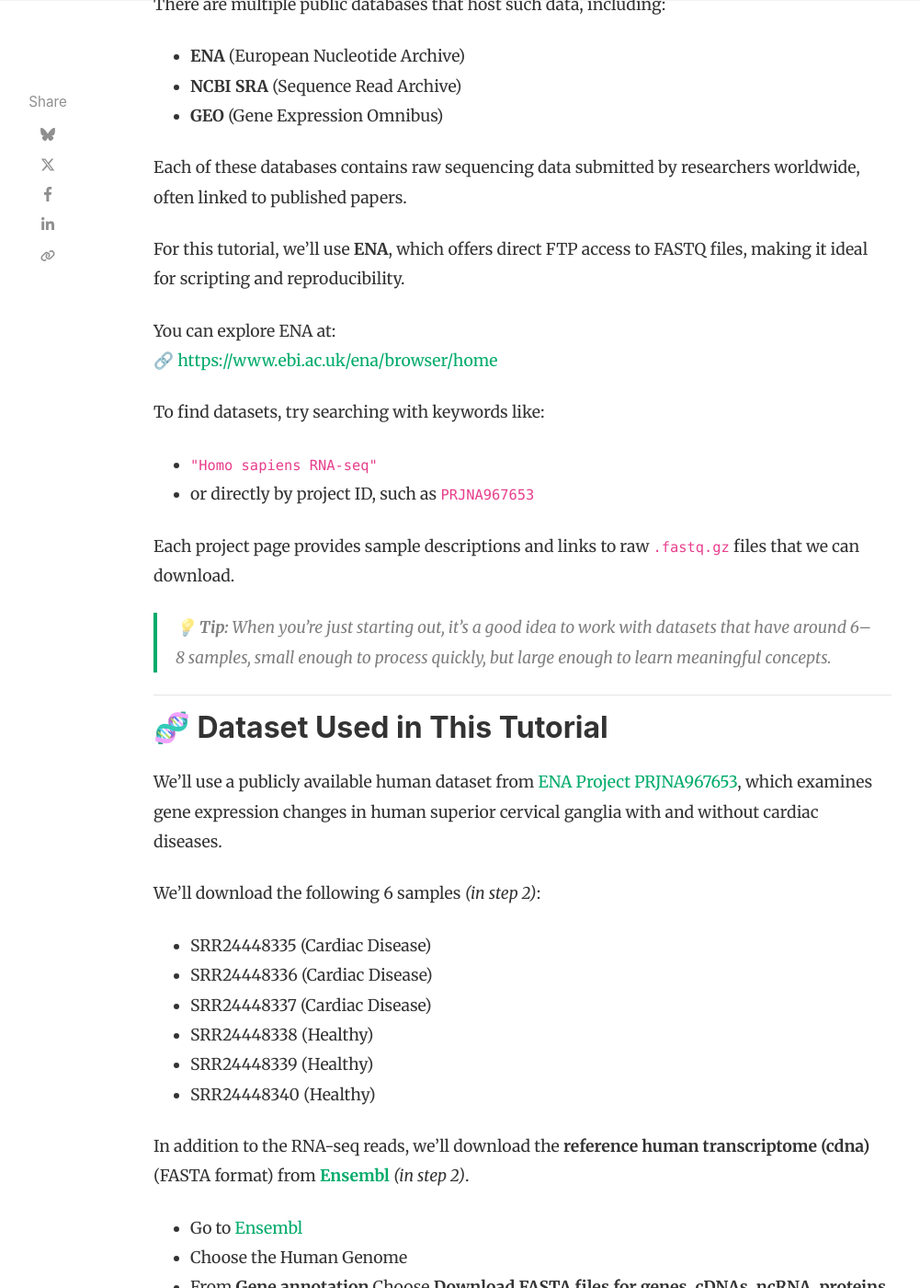
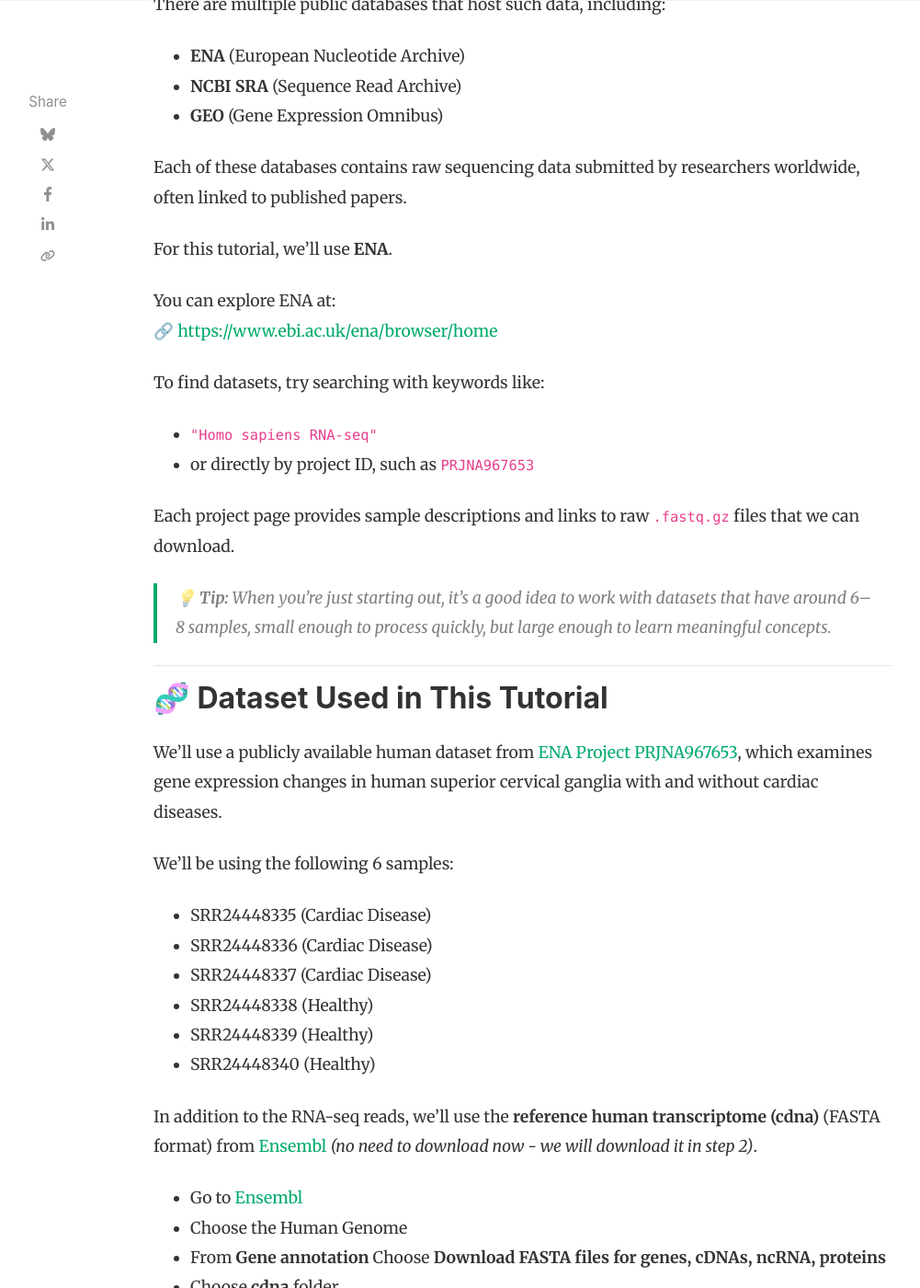
Before and after one commit to DjoserGenomics/djosergenomics.github.io, a Jekyll site: the page built from _posts/2025-08-05-Scroll-1-Imhoteps-Insights.md, in a window 1280 px wide and 1400 px high, scrolled down 1473 px. Shown: the whole window at 92% size, without its empty margins (118-1119 px from the left). Built offline with Jekyll 4.4.1, drawn with Linux system fonts in a browser that asks for light colours; nearby versions of some CDN libraries; comment, search, counter and statistics services are not loaded.

Commit message:
Validation and Minor Fixes for scroll 1

```diff
--- a/_posts/2025-08-05-Scroll-1-Imhoteps-Insights.md
+++ b/_posts/2025-08-05-Scroll-1-Imhoteps-Insights.md
@@ -39,10 +39,10 @@
 
 Each of these databases contains raw sequencing data submitted by researchers worldwide, often linked to published papers.
 
-For this tutorial, we’ll use **ENA**, which offers direct FTP access to FASTQ files, making it ideal for scripting and reproducibility.
+For this tutorial, we’ll use **ENA**.
 
 You can explore ENA at:
-🔗 [https://www.ebi.ac.uk/ena/browser/home](https://www.ebi.ac.uk/ena/browser/home)
+🔗 <a href="https://www.ebi.ac.uk/ena/browser/home" target="_blank">https://www.ebi.ac.uk/ena/browser/home</a>
 
 To find datasets, try searching with keywords like:
 
@@ -57,9 +57,9 @@
 
 ## 🧬 <a id="dataset-used-in-this-tutorial">Dataset Used in This Tutorial</a>
 
-We’ll use a publicly available human dataset from [ENA Project PRJNA967653](https://www.ebi.ac.uk/ena/browser/view/PRJNA967653), which examines gene expression changes in human superior cervical ganglia with and without cardiac diseases.
+We’ll use a publicly available human dataset from <a href="https://www.ebi.ac.uk/ena/browser/view/PRJNA967653" target="_blank">ENA Project PRJNA967653</a>, which examines gene expression changes in human superior cervical ganglia with and without cardiac diseases.
 
-We’ll download the following 6 samples _(in step 2)_:
+We’ll be using the following 6 samples:
 
 - SRR24448335 (Cardiac Disease)
 - SRR24448336 (Cardiac Disease)
@@ -68,9 +68,9 @@
 - SRR24448339 (Healthy)
 - SRR24448340 (Healthy)
 
-In addition to the RNA-seq reads, we’ll download the **reference human transcriptome (cdna)** (FASTA format) from [**Ensembl**](https://www.ensembl.org/index.html) _(in step 2)_.
+In addition to the RNA-seq reads, we’ll use the **reference human transcriptome (cdna)** (FASTA format) from <a href="https://www.ensembl.org/index.html" target="_blank">Ensembl</a> _(no need to download now - we will download it in step 2)_.
 
-- Go to [Ensembl](https://ftp.ensembl.org/pub/release-113/fasta/homo_sapiens/cdna/)
+- Go to <a href="https://www.ensembl.org/index.html" target="_blank">Ensembl</a>
 - Choose the Human Genome
 - From **Gene annotation** Choose **Download FASTA files for genes, cDNAs, ncRNA, proteins**
 - Choose **cdna** folder
@@ -82,7 +82,7 @@
 
 ## 💾 <a id="downloading-the-data-in-google-colab">Step 2: Downloading the Data in Google Colab</a>
 
-We’ll be running everything inside **[Google Colab](https://colab.research.google.com/)**, a free, cloud-based Jupyter notebook that supports Python and shell commands, making it perfect for bioinformatics tutorials.
+We’ll be running everything inside <a href="https://colab.research.google.com/" target="_blank">Google Colab</a>, a free, cloud-based Jupyter notebook that supports Python and shell commands, making it perfect for bioinformatics tutorials.
 
 Open a new Colab notebook and follow along step by step.
 
@@ -186,6 +186,6 @@
 
 ---
 
-> Papyrus Background from the Post's Cover photo is from [Freepik](https://www.freepik.com/free-photo/grunge-background_4258615.htm)
+> Papyrus Background from the Post's Cover photo is from <a href="https://www.freepik.com/free-photo/grunge-background_4258615.htm" target="_blank">Freepik</a>
 
 ---
```
